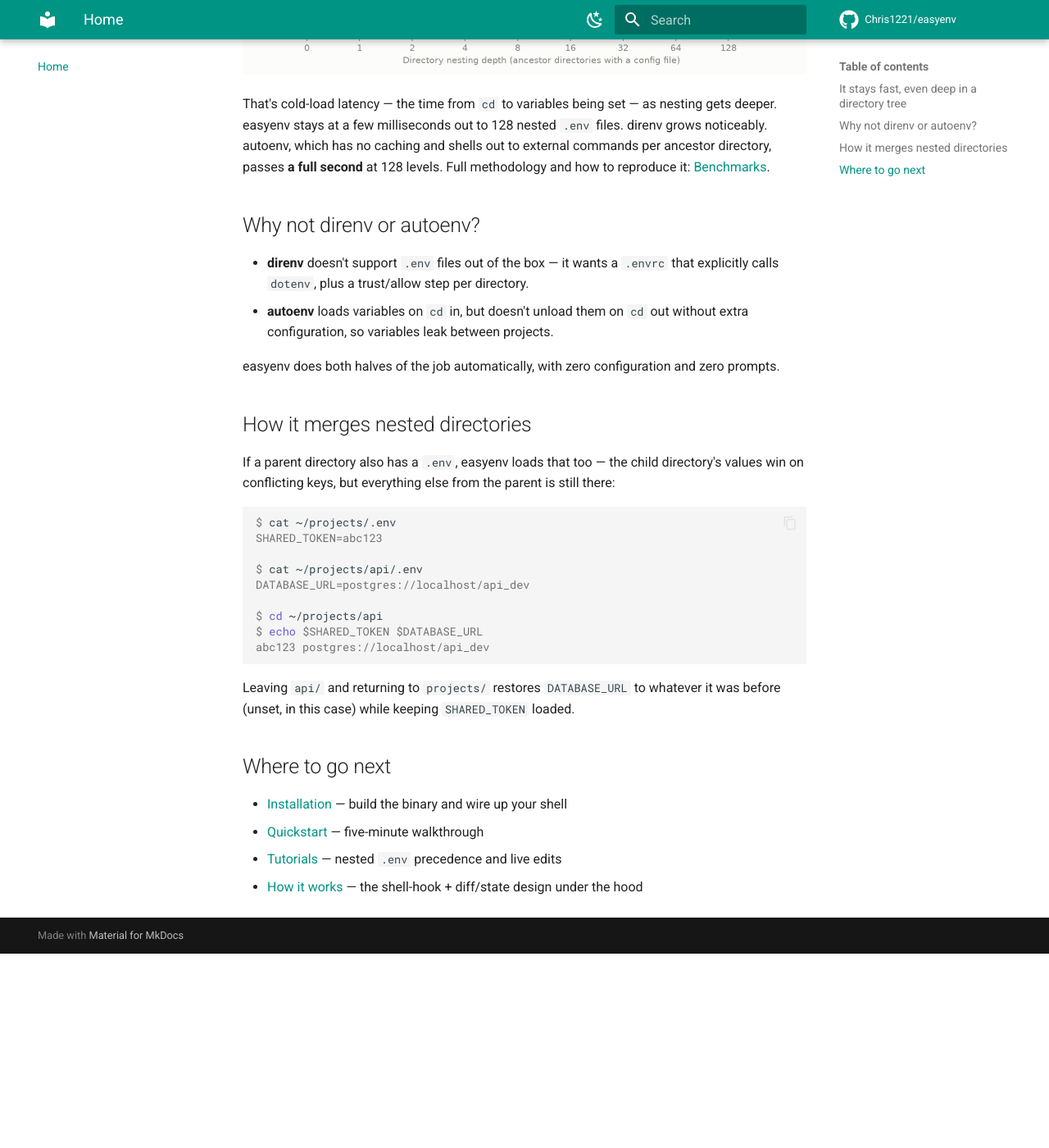
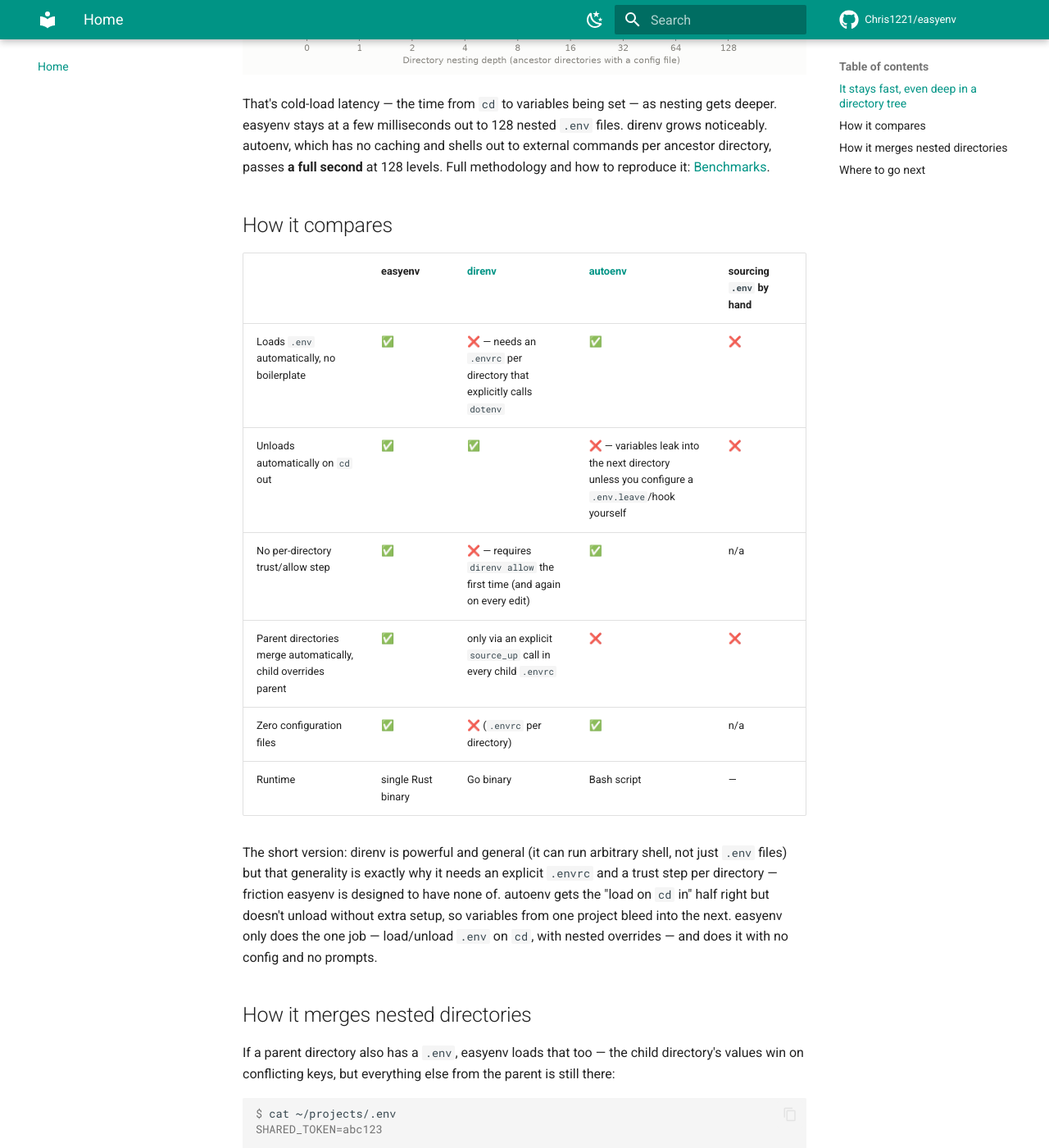
Before and after one commit to Chris1221/easyenv, an MkDocs documentation site: the page built from docs/index.md, in a window 1280 px wide and 1400 px high, scrolled down 918 px. Shown: the whole window at 82% size. Built offline with MkDocs 1.6.1 and Material for MkDocs 9.7.7, drawn with Linux system fonts in a browser that asks for light colours; comment, search, counter and statistics services are not loaded; before the commit the page ends 2081 px from its top, so only the background shows below that.

Commit message:
docs: add the tool comparison table to the docs homepage
Replaces the short bullet summary with the full comparison table
(same content as the README) so the landing page makes the case
against direnv/autoenv without requiring a click elsewhere.

Co-Authored-By: Claude Sonnet 5 <noreply@anthropic.com>

```diff
--- a/docs/index.md
+++ b/docs/index.md
@@ -20,12 +20,18 @@ No `.envrc`, no `direnv allow`, no per-directory trust prompts, no leftover vari
 
 That's cold-load latency — the time from `cd` to variables being set — as nesting gets deeper. easyenv stays at a few milliseconds out to 128 nested `.env` files. direnv grows noticeably. autoenv, which has no caching and shells out to external commands per ancestor directory, passes **a full second** at 128 levels. Full methodology and how to reproduce it: [Benchmarks](reference/benchmarks.md).
 
-## Why not direnv or autoenv?
+## How it compares
 
-- **direnv** doesn't support `.env` files out of the box — it wants a `.envrc` that explicitly calls `dotenv`, plus a trust/allow step per directory.
-- **autoenv** loads variables on `cd` in, but doesn't unload them on `cd` out without extra configuration, so variables leak between projects.
+| | **easyenv** | [direnv](https://direnv.net/) | [autoenv](https://github.com/hyperupcall/autoenv) | sourcing `.env` by hand |
+|---|---|---|---|---|
+| Loads `.env` automatically, no boilerplate | ✅ | ❌ — needs an `.envrc` per directory that explicitly calls `dotenv` | ✅ | ❌ |
+| Unloads automatically on `cd` out | ✅ | ✅ | ❌ — variables leak into the next directory unless you configure a `.env.leave`/hook yourself | ❌ |
+| No per-directory trust/allow step | ✅ | ❌ — requires `direnv allow` the first time (and again on every edit) | ✅ | n/a |
+| Parent directories merge automatically, child overrides parent | ✅ | only via an explicit `source_up` call in every child `.envrc` | ❌ | ❌ |
+| Zero configuration files | ✅ | ❌ (`.envrc` per directory) | ✅ | n/a |
+| Runtime | single Rust binary | Go binary | Bash script | — |
 
-easyenv does both halves of the job automatically, with zero configuration and zero prompts.
+The short version: direnv is powerful and general (it can run arbitrary shell, not just `.env` files) but that generality is exactly why it needs an explicit `.envrc` and a trust step per directory — friction easyenv is designed to have none of. autoenv gets the "load on `cd` in" half right but doesn't unload without extra setup, so variables from one project bleed into the next. easyenv only does the one job — load/unload `.env` on `cd`, with nested overrides — and does it with no config and no prompts.
 
 ## How it merges nested directories
 
```
